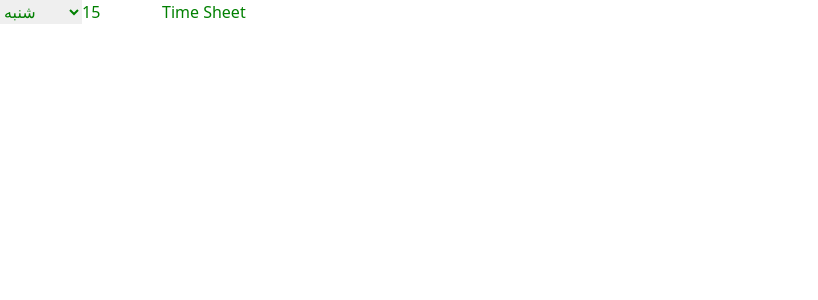
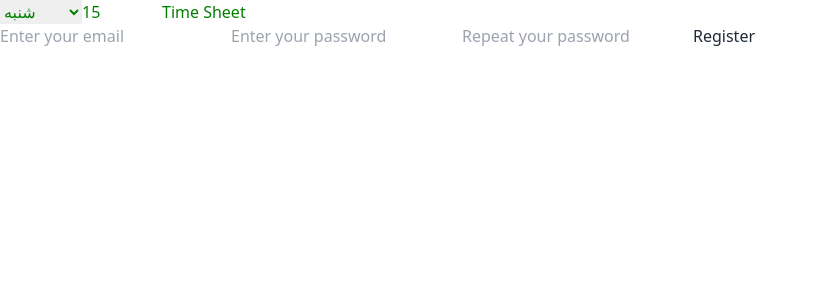
Before and after one commit to ashrafipoor/admin-12, a React (Vite) app: page / in a window 1280 px wide. Shown: the top 300 px of the page, without its empty margins (0-818 px from the left). Built offline with nearby package versions, Linux system fonts and the light colour scheme.

Commit message:
create a register form and put its tag in App.jsx

```diff
--- a/src/App.jsx
+++ b/src/App.jsx
@@ -1,10 +1,12 @@
 import TimeSheet from "./TimeSheet"
+import Register from "./Register"
 
 function App() {
 
   return (
     <div >
       <TimeSheet/>
+      <Register/>
     </div>
   )
 }
--- /dev/null
+++ b/src/Register.jsx
@@ -0,0 +1,12 @@
+const Register = () => {
+  return (
+    <div>
+      <input type="text" placeholder="Enter your email" />
+      <input type="text" placeholder="Enter your password" />
+      <input type="text" placeholder="Repeat your password" />
+      <botton>Register</botton>
+    </div>
+  );
+};
+
+export default Register;
```
